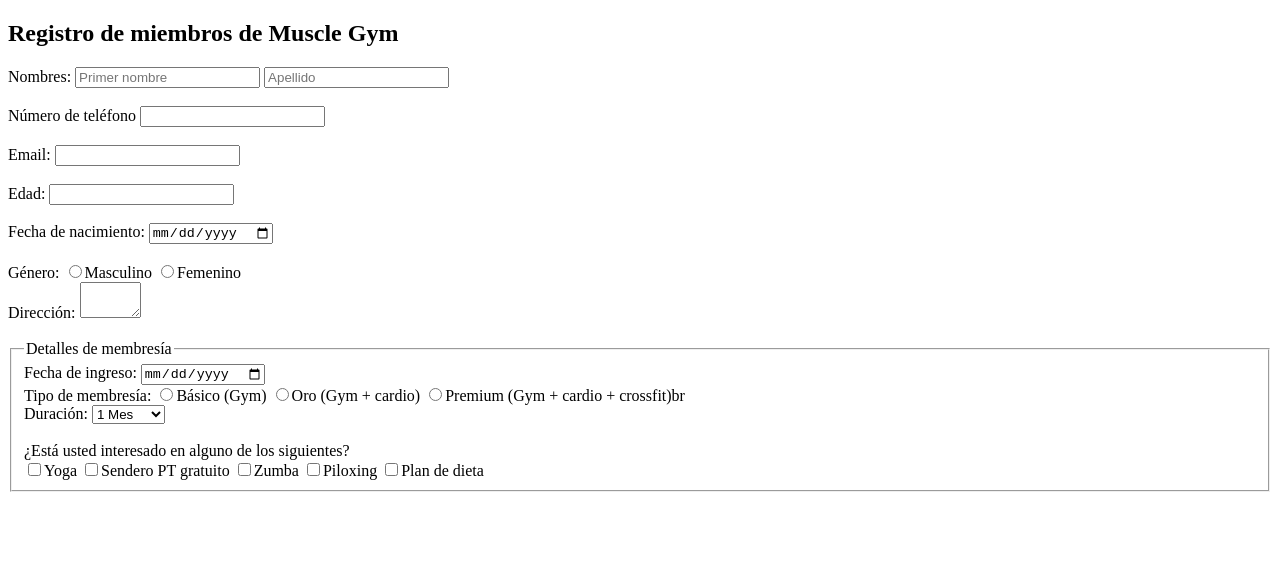
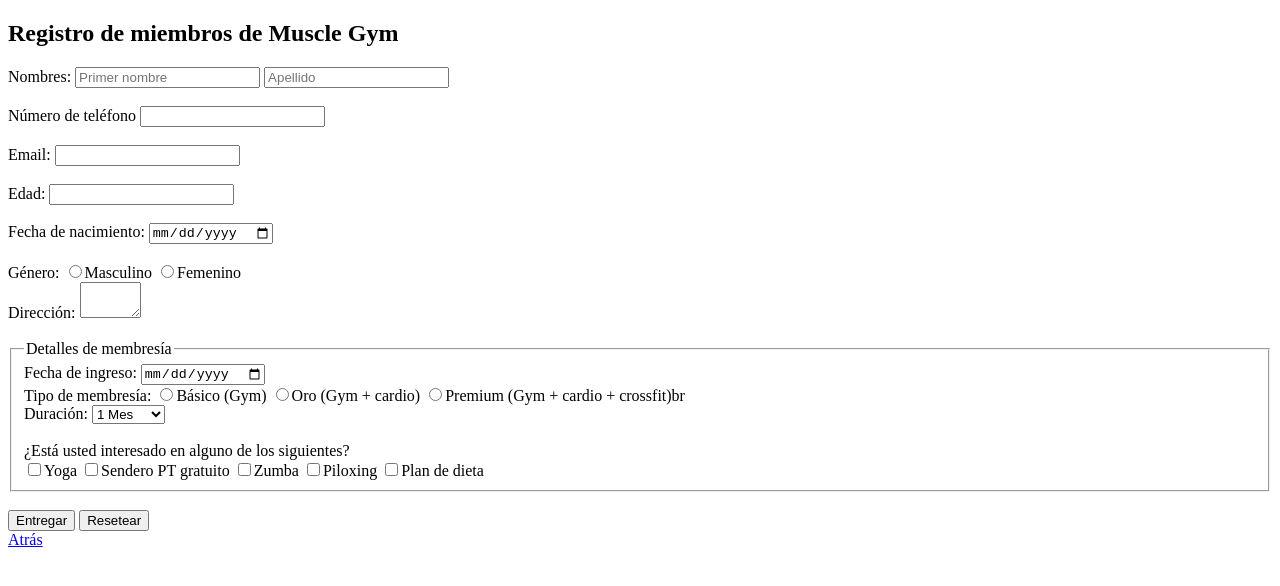
Before and after one commit to RyogIndieInc/formulario-inscripcion-gimnasio-miniproyecto1, a plain HTML site: page src/registration.html in a window 1280 px wide. Drawn offline with Linux system fonts and the light colour scheme.

Commit message:
finalización del mini proyecto

```diff
--- a/src/registration.html
+++ b/src/registration.html
@@ -3,15 +3,14 @@
 <head>
     <meta charset="UTF-8">
     <meta name="viewport" content="width=device-width, initial-scale=1.0">
-    <title>Muscle Gym<</title>
+    <title>Muscle Gym Formulario de inscripción</title>
 </head>
 <body>
     <div id="formulario-admision">
         <h2>Registro de miembros de Muscle Gym</h2>
-        <form action="">
+        <form>
             Nombres: <input type="text" placeholder="Primer nombre">
-            <input type="text" placeholder="Apellido">
-            <br>
+            <input type="text" placeholder="Apellido"><br>
             <br>
             Número de teléfono <input type="tel"><br>
             <br>
@@ -26,7 +25,6 @@
             <br>
             Dirección: <textarea name="30" cols="5"></textarea><br>
             <br>
-        </form>
 
             <fieldset>
                 <legend>Detalles de membresía</legend>
@@ -51,6 +49,11 @@
                 <input type="checkbox" name="Añadir" value="piloxing">Piloxing
                 <input type="checkbox" name="Añadir" value="diet">Plan de dieta
             </fieldset>
+            <br>
+            <button type="submit">Entregar</button>
+            <button type="reset">Resetear</button>
+        </form>
+        <a href="/src/index.html">Atrás</a>
     </div>
 </body>
 </html>
```
Also changed, not shown: src/index.html (+1 -1 lines). Lines whose indentation alone changed are shown as unchanged.
